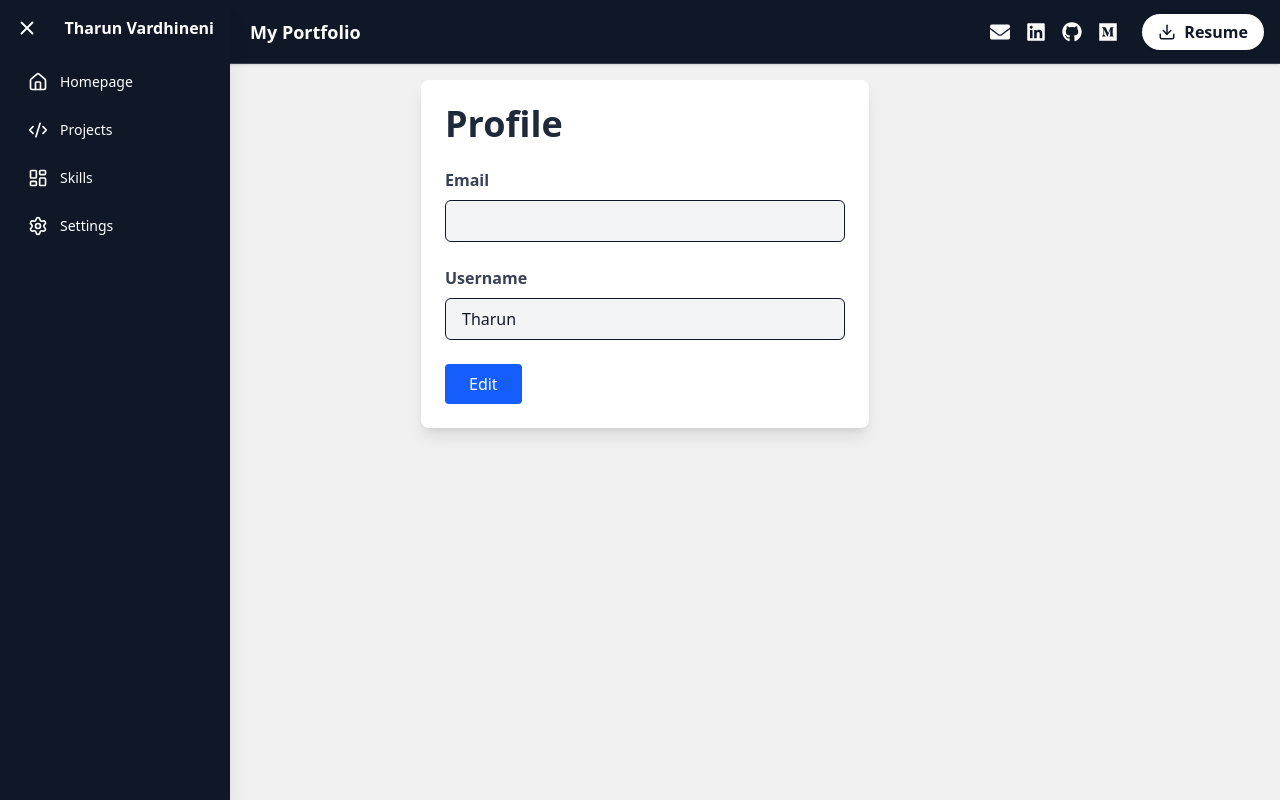
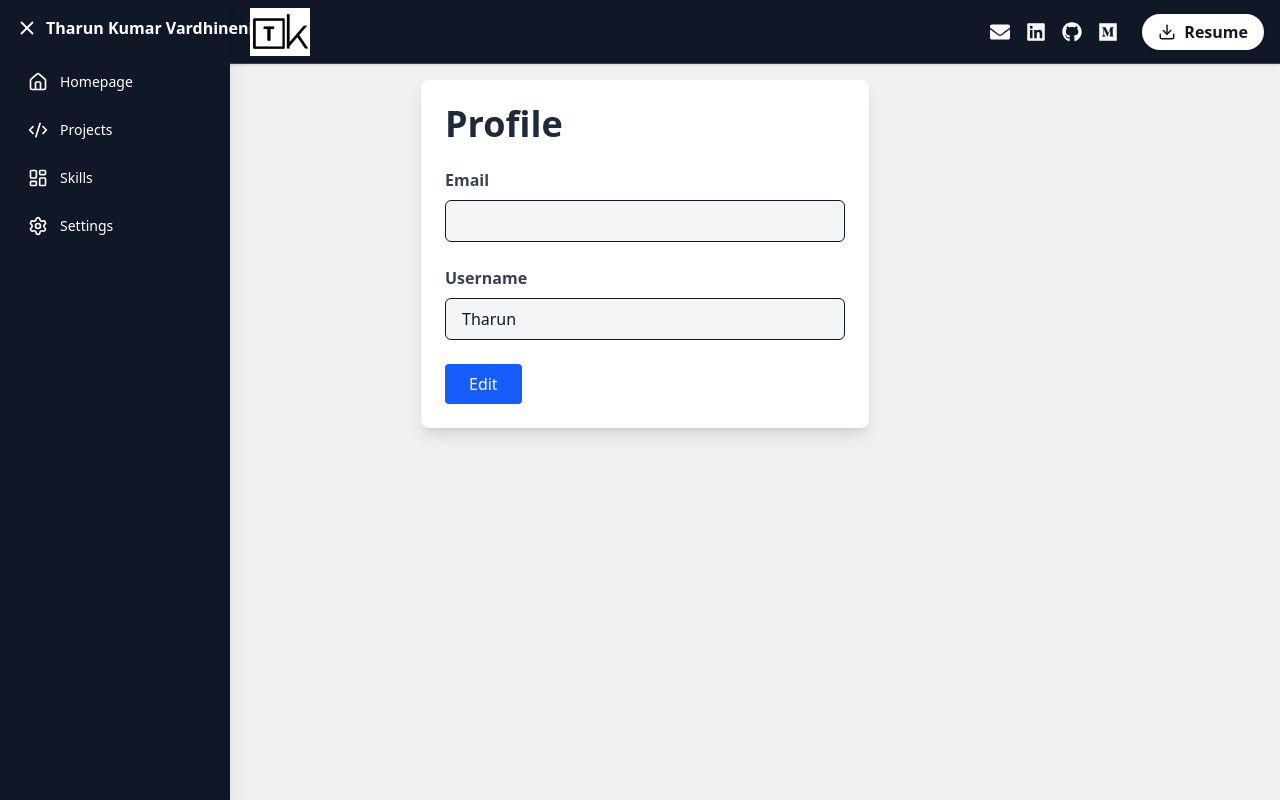
Before and after one commit to Tharun-Vardhineni/devcollab, a React (Vite) app: page /dashboard/profile in a window 1280 px wide. Both pictures are taken after a click on the button 27 px from the left and 27 px from the top of the page. Built offline with nearby package versions, Linux system fonts and the light colour scheme.

Commit message:
logo integrated and adjusted

```diff
--- a/index.html
+++ b/index.html
@@ -4,7 +4,7 @@
     <meta charset="UTF-8" />
     <link rel="icon" href="/favicon.svg" />
     <meta name="viewport" content="width=device-width, initial-scale=1.0" />
-    <title>Dark Mode App</title>
+    <title>Tharun's Portfolio</title>
   </head>
   <body>
     <div id="root"></div>
--- a/src/components/Navbar.jsx
+++ b/src/components/Navbar.jsx
@@ -1,7 +1,7 @@
 import { Download, Menu } from "lucide-react";
 import { motion } from "framer-motion";
 import { FaGithub, FaLinkedin, FaMedium, FaEnvelope } from "react-icons/fa";
-
+import logo from "../assets/Logobg.png" // import your logo image
 const neonGreen = "#39FF14";
 
 export default function Navbar({ sidebarOpen, toggleSidebar, socialLinks }) {
@@ -10,9 +10,16 @@ export default function Navbar({ sidebarOpen, toggleSidebar, socialLinks }) {
       className="fixed top-0 left-0 right-0 h-16 bg-gray-900 text-white shadow flex items-center justify-between px-4 z-50 border-b border-gray-700"
       style={{ paddingLeft: sidebarOpen ? 250 : 72, transition: "padding-left 0.3s ease" }}
     >
-        <span className="text-lg font-bold whitespace-nowrap">
-          My Portfolio
-        </span>
+      {/* Logo */}
+
+          <div className="text-lg font-bold whitespace-nowrap">
+           <img
+          src={logo}
+          alt="Logo"
+          className="h-15 w-15 object-contain"
+          // You can adjust height and width as needed
+          />
+          </div>
 
       {/* Right: Socials + Resume */}
       <div className="flex items-center gap-4">
--- a/src/components/Sidebar.jsx
+++ b/src/components/Sidebar.jsx
@@ -50,7 +50,7 @@ export default function Sidebar({ isOpen, toggleSidebar }) {
           {isOpen ? <X size={22} /> : <Menu size={22} />}
         </motion.button>
         {isOpen && (
-          <h1 className="ml-2 text-base font-semibold whitespace-nowrap">Tharun Vardhineni</h1>
+          <h1 className="ml-2 text-base font-semibold whitespace-nowrap">Tharun Kumar Vardhineni</h1>
         )}
       </div>
 
```
